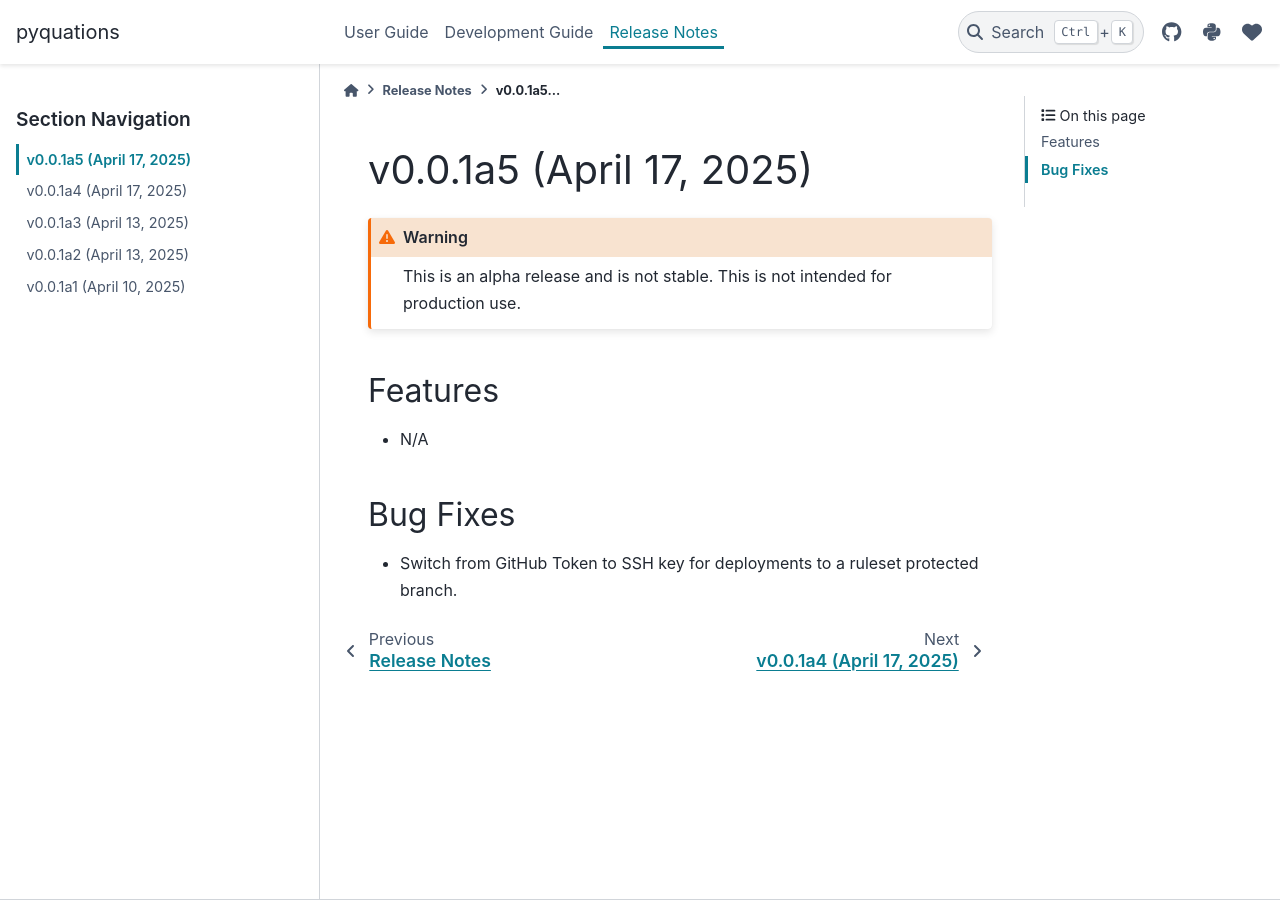
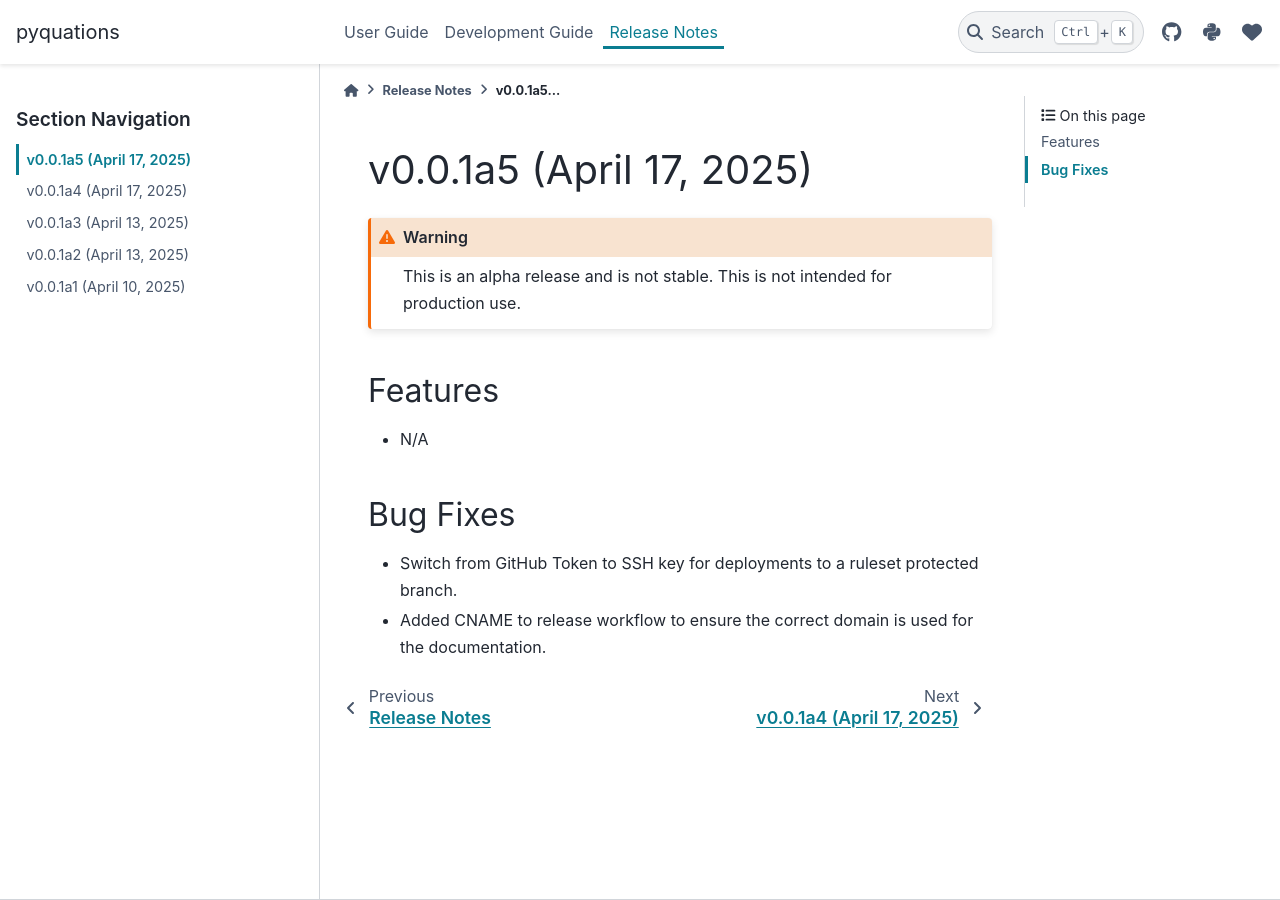
Before and after one commit to mitchell-gottlieb/pyquations, a Sphinx documentation site: the page built from docs/release_notes/v0.0.1a5.rst, in a window 1280 px wide. Built offline with Sphinx 7.4.7 and the PyData theme 0.15.4, drawn with Linux system fonts in a browser that asks for light colours; pages that are not in the unit, such as notebooks, are missing from menus.

Commit message:
Add CNAME

```diff
--- a/docs/release_notes/v0.0.1a5.rst
+++ b/docs/release_notes/v0.0.1a5.rst
@@ -11,3 +11,4 @@ Features
 Bug Fixes
 =========
 - Switch from GitHub Token to SSH key for deployments to a ruleset protected branch.
+- Added CNAME to release workflow to ensure the correct domain is used for the documentation.
```
Also changed, not shown: 1 other file.
